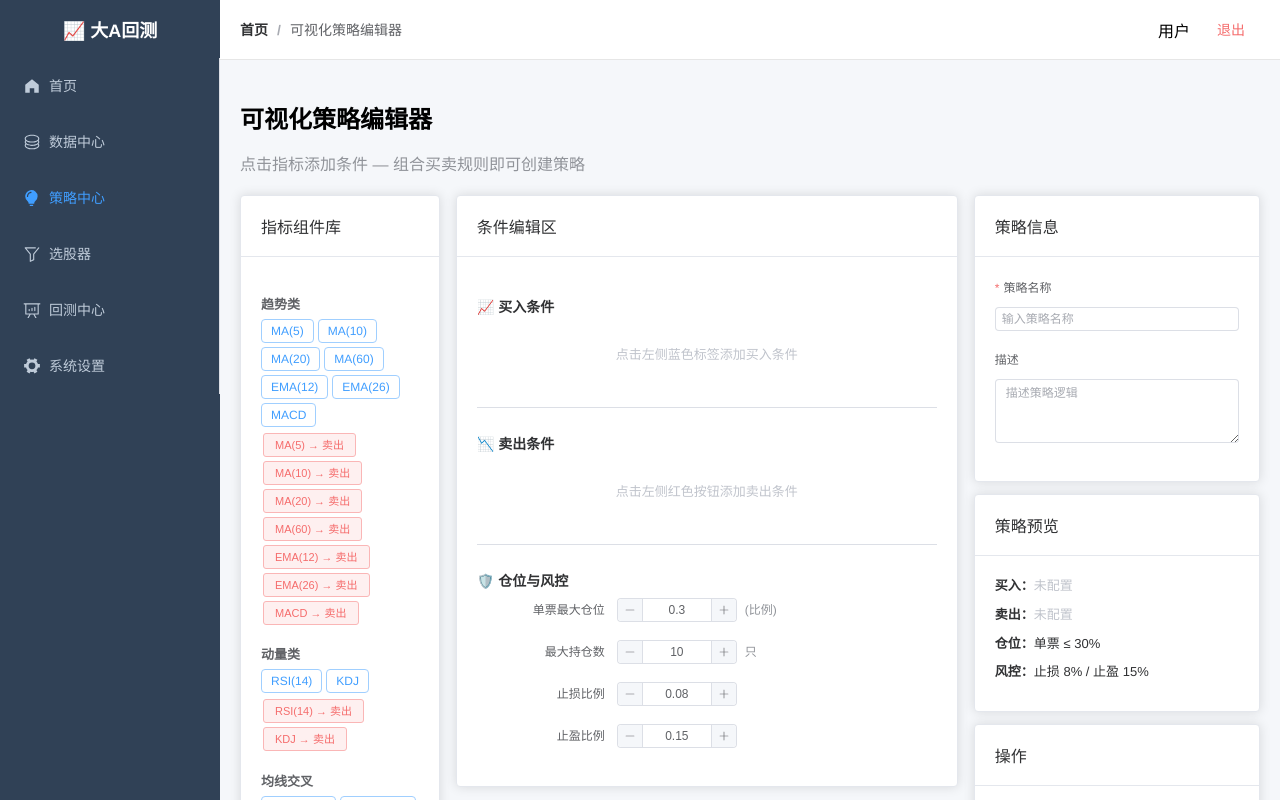
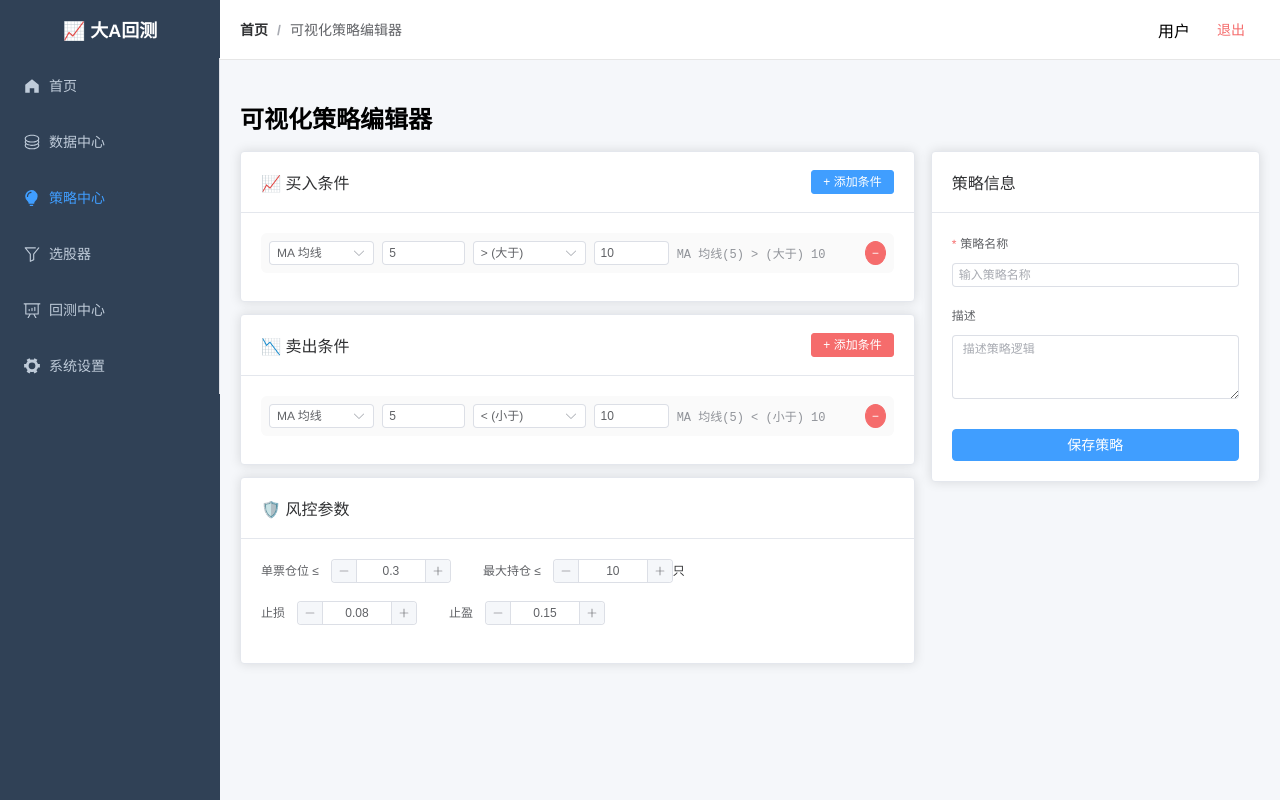
Before and after one commit to 2578D/stock-backtest-system, a Vue app in the folder frontend/: page /stock/strategies/create/visual in a window 1280 px wide. Built offline with nearby package versions, Linux system fonts and the light colour scheme; sample sign-in values are in the browser's storage.

Commit message:
refactor: 可视化策略编辑器 — 条件行编辑器，指标下拉+自定义参数+表达式预览

```diff
--- a/frontend/src/components.d.ts
+++ b/frontend/src/components.d.ts
@@ -19,7 +19,6 @@ declare module 'vue' {
     ElDatePicker: typeof import('element-plus/es')['ElDatePicker']
     ElDescriptions: typeof import('element-plus/es')['ElDescriptions']
     ElDescriptionsItem: typeof import('element-plus/es')['ElDescriptionsItem']
-    ElDivider: typeof import('element-plus/es')['ElDivider']
     ElEmpty: typeof import('element-plus/es')['ElEmpty']
     ElForm: typeof import('element-plus/es')['ElForm']
     ElFormItem: typeof import('element-plus/es')['ElFormItem']
--- a/frontend/src/views/strategy/VisualStrategyEditor.vue
+++ b/frontend/src/views/strategy/VisualStrategyEditor.vue
@@ -9,198 +9,156 @@ const strategyName = ref("");
 const strategyDesc = ref("");
 const saving = ref(false);
 
-// Indicator library
-const indicators = [
-  { category: "趋势类", items: [
-    { name: "MA(5)", key: "ma5", desc: "5日均线" },
-    { name: "MA(10)", key: "ma10", desc: "10日均线" },
-    { name: "MA(20)", key: "ma20", desc: "20日均线" },
-    { name: "MA(60)", key: "ma60", desc: "60日均线" },
-    { name: "EMA(12)", key: "ema12", desc: "12日指数均线" },
-    { name: "EMA(26)", key: "ema26", desc: "26日指数均线" },
-    { name: "MACD", key: "macd", desc: "MACD指标" },
-  ]},
-  { category: "动量类", items: [
-    { name: "RSI(14)", key: "rsi14", desc: "14日RSI" },
-    { name: "KDJ", key: "kdj", desc: "KDJ随机指标" },
-  ]},
-  { category: "均线交叉", items: [
-    { name: "金叉(5/20)", key: "golden_cross_5_20", desc: "MA5上穿MA20" },
-    { name: "死叉(5/20)", key: "death_cross_5_20", desc: "MA5下穿MA20" },
-    { name: "金叉(10/60)", key: "golden_cross_10_60", desc: "MA10上穿MA60" },
-    { name: "死叉(10/60)", key: "death_cross_10_60", desc: "MA10下穿MA60" },
-  ]},
-  { category: "量能类", items: [
-    { name: "放量突破", key: "vol_break", desc: "成交量突破N日均量" },
-    { name: "缩量回调", key: "vol_shrink", desc: "成交量萎缩至N日均量以下" },
-  ]},
+// Available indicators for dropdown
+const indicatorOptions = [
+  { label: "MA 均线", value: "ma" },
+  { label: "EMA 指数均线", value: "ema" },
+  { label: "MACD 快慢线", value: "macd" },
+  { label: "RSI 相对强弱", value: "rsi" },
+  { label: "KDJ 随机指标", value: "kdj" },
+  { label: "BOLL 布林带", value: "boll" },
+  { label: "成交量", value: "volume" },
+  { label: "换手率", value: "turnover" },
+  { label: "涨跌幅", value: "change_pct" },
+  { label: "金叉", value: "cross_up" },
+  { label: "死叉", value: "cross_down" },
 ];
 
-// Buy / Sell conditions
-const buyConditions = ref<{ key: string; name: string }[]>([]);
-const sellConditions = ref<{ key: string; name: string }[]>([]);
+// Operator options
+const operators = [
+  { label: "> (大于)", value: ">" },
+  { label: "< (小于)", value: "<" },
+  { label: ">= (大于等于)", value: ">=" },
+  { label: "<= (小于等于)", value: "<=" },
+  { label: "上穿 (金叉)", value: "cross_above" },
+  { label: "下穿 (死叉)", value: "cross_below" },
+];
 
-function addBuy(item: { key: string; name: string }) {
-  if (!buyConditions.value.find(c => c.key === item.key)) {
-    buyConditions.value.push({ key: item.key, name: item.name });
-  }
-}
-function addSell(item: { key: string; name: string }) {
-  if (!sellConditions.value.find(c => c.key === item.key)) {
-    sellConditions.value.push({ key: item.key, name: item.name });
-  }
-}
-function removeBuy(idx: number) {
-  buyConditions.value.splice(idx, 1);
-}
-function removeSell(idx: number) {
-  sellConditions.value.splice(idx, 1);
+interface Condition {
+  indicator: string;
+  params: string;     // e.g. "5" for MA(5), "12,26" for MACD
+  operator: string;
+  threshold: string;  // e.g. "30" or "ma20" for cross
 }
 
-const riskControl = ref({
-  maxPositionRatio: 0.3,
-  maxHoldings: 10,
-  stopLoss: 0.08,
-  takeProfit: 0.15,
-});
+const buyConditions = ref<Condition[]>([{ indicator: "ma", params: "5", operator: ">", threshold: "10" }]);
+const sellConditions = ref<Condition[]>([{ indicator: "ma", params: "5", operator: "<", threshold: "10" }]);
+
+function addBuy() { buyConditions.value.push({ indicator: "ma", params: "5", operator: ">", threshold: "10" }); }
+function addSell() { sellConditions.value.push({ indicator: "ma", params: "5", operator: "<", threshold: "10" }); }
+function removeBuy(i: number) { buyConditions.value.splice(i, 1); }
+function removeSell(i: number) { sellConditions.value.splice(i, 1); }
+
+function indicatorLabel(c: Condition): string {
+  const ind = indicatorOptions.find(o => o.value === c.indicator);
+  const name = ind?.label || c.indicator;
+  if (c.params) return `${name}(${c.params})`;
+  return name;
+}
+function conditionExpr(c: Condition): string {
+  const op = operators.find(o => o.value === c.operator);
+  return `${indicatorLabel(c)} ${op?.label || c.operator} ${c.threshold}`;
+}
+
+const riskControl = ref({ maxPositionRatio: 0.3, maxHoldings: 10, stopLoss: 0.08, takeProfit: 0.15 });
 
 async function save() {
-  if (!strategyName.value.trim()) {
-    ElMessage.warning("请输入策略名称");
-    return;
-  }
+  if (!strategyName.value.trim()) { ElMessage.warning("请输入策略名称"); return; }
   saving.value = true;
   try {
-    const rules = {
-      buy: buyConditions.value.map(c => c.key),
-      sell: sellConditions.value.map(c => c.key),
-    };
     await strategyApi.create({
       name: strategyName.value.trim(),
       description: strategyDesc.value.trim(),
       type: "visual",
-      rules_json: rules,
-      risk_control: riskControl.value,
+      rules_json: {
+        buy: buyConditions.value,
+        sell: sellConditions.value,
+        risk: riskControl.value,
+      },
     });
     ElMessage.success("策略已保存");
     router.push("/strategies");
   } catch (e: any) {
     ElMessage.error(e?.response?.data?.detail || "保存失败");
-  } finally {
-    saving.value = false;
-  }
+  } finally { saving.value = false; }
 }
 </script>
 
 <template>
-  <div class="visual-editor">
+  <div class="editor">
     <h2>可视化策略编辑器</h2>
-    <p class="subtitle">点击指标添加条件 — 组合买卖规则即可创建策略</p>
 
     <el-row :gutter="16">
-      <!-- Indicator Library -->
-      <el-col :span="5">
-        <el-card header="指标组件库">
-          <div v-for="group in indicators" :key="group.category" class="indicator-group">
-            <h4>{{ group.category }}</h4>
-            <div class="tag-row">
-              <el-tag
-                v-for="item in group.items"
-                :key="item.key"
-                class="indicator-tag"
-                effect="plain"
-                @click="addBuy(item)"
-              >
-                {{ item.name }}
-              </el-tag>
+      <!-- Conditions -->
+      <el-col :span="16">
+        <!-- Buy -->
+        <el-card>
+          <template #header>
+            <div class="card-hd">
+              <span>📈 买入条件</span>
+              <el-button size="small" type="primary" @click="addBuy">+ 添加条件</el-button>
             </div>
-            <div style="margin-top: 4px">
-              <el-button
-                v-for="item in group.items"
-                :key="'sell-' + item.key"
-                size="small"
-                type="danger"
-                plain
-                style="margin: 2px; font-size: 11px"
-                @click="addSell(item)"
-              >
-                {{ item.name }} → 卖出
-              </el-button>
+          </template>
+          <div v-if="buyConditions.length === 0" class="empty">暂无买入条件，点击上方按钮添加</div>
+          <div v-for="(c, i) in buyConditions" :key="'b'+i" class="cond-row">
+            <el-select v-model="c.indicator" size="small" style="width: 140px">
+              <el-option v-for="o in indicatorOptions" :key="o.value" :label="o.label" :value="o.value" />
+            </el-select>
+            <el-input v-model="c.params" size="small" placeholder="参数 (如 5,10)" style="width: 110px" />
+            <el-select v-model="c.operator" size="small" style="width: 150px">
+              <el-option v-for="o in operators" :key="o.value" :label="o.label" :value="o.value" />
+            </el-select>
+            <el-input v-model="c.threshold" size="small" placeholder="阈值" style="width: 100px" />
+            <span class="expr-preview">{{ conditionExpr(c) }}</span>
+            <el-button size="small" type="danger" circle @click="removeBuy(i)">−</el-button>
+          </div>
+        </el-card>
+
+        <!-- Sell -->
+        <el-card style="margin-top: 12px">
+          <template #header>
+            <div class="card-hd">
+              <span>📉 卖出条件</span>
+              <el-button size="small" type="danger" @click="addSell">+ 添加条件</el-button>
             </div>
+          </template>
+          <div v-if="sellConditions.length === 0" class="empty">暂无卖出条件，点击上方按钮添加</div>
+          <div v-for="(c, i) in sellConditions" :key="'s'+i" class="cond-row">
+            <el-select v-model="c.indicator" size="small" style="width: 140px">
+              <el-option v-for="o in indicatorOptions" :key="o.value" :label="o.label" :value="o.value" />
+            </el-select>
+            <el-input v-model="c.params" size="small" placeholder="参数 (如 5,10)" style="width: 110px" />
+            <el-select v-model="c.operator" size="small" style="width: 150px">
+              <el-option v-for="o in operators" :key="o.value" :label="o.label" :value="o.value" />
+            </el-select>
+            <el-input v-model="c.threshold" size="small" placeholder="阈值" style="width: 100px" />
+            <span class="expr-preview">{{ conditionExpr(c) }}</span>
+            <el-button size="small" type="danger" circle @click="removeSell(i)">−</el-button>
           </div>
+        </el-card>
+
+        <!-- Risk -->
+        <el-card style="margin-top: 12px">
+          <template #header><span>🛡️ 风控参数</span></template>
+          <el-form :inline="true" size="small">
+            <el-form-item label="单票仓位 ≤">
+              <el-input-number v-model="riskControl.maxPositionRatio" :min="0.01" :max="1" :step="0.05" />
+            </el-form-item>
+            <el-form-item label="最大持仓 ≤">
+              <el-input-number v-model="riskControl.maxHoldings" :min="1" :max="100" /> 只
+            </el-form-item>
+            <el-form-item label="止损">
+              <el-input-number v-model="riskControl.stopLoss" :min="0.01" :max="0.5" :step="0.01" />
+            </el-form-item>
+            <el-form-item label="止盈">
+              <el-input-number v-model="riskControl.takeProfit" :min="0.01" :max="1" :step="0.01" />
+            </el-form-item>
+          </el-form>
         </el-card>
       </el-col>
 
-      <!-- Rule Editor -->
-      <el-col :span="12">
-        <el-card header="条件编辑区">
-          <!-- Buy -->
-          <div class="rule-section">
-            <h4>📈 买入条件</h4>
-            <div v-if="buyConditions.length === 0" class="empty-hint">
-              点击左侧蓝色标签添加买入条件
-            </div>
-            <el-tag
-              v-for="(c, idx) in buyConditions"
-              :key="c.key"
-              closable
-              type="success"
-              size="large"
-              style="margin: 4px"
-              @close="removeBuy(idx)"
-            >
-              {{ c.name }}
-            </el-tag>
-          </div>
-
-          <el-divider />
-
-          <!-- Sell -->
-          <div class="rule-section">
-            <h4>📉 卖出条件</h4>
-            <div v-if="sellConditions.length === 0" class="empty-hint">
-              点击左侧红色按钮添加卖出条件
-            </div>
-            <el-tag
-              v-for="(c, idx) in sellConditions"
-              :key="c.key"
-              closable
-              type="danger"
-              size="large"
-              style="margin: 4px"
-              @close="removeSell(idx)"
-            >
-              {{ c.name }}
-            </el-tag>
-          </div>
-
-          <el-divider />
-
-          <!-- Risk -->
-          <div class="rule-section">
-            <h4>🛡️ 仓位与风控</h4>
-            <el-form label-width="140px" size="small">
-              <el-form-item label="单票最大仓位">
-                <el-input-number v-model="riskControl.maxPositionRatio" :min="0.01" :max="1" :step="0.05" />
-                <span class="unit">(比例)</span>
-              </el-form-item>
-              <el-form-item label="最大持仓数">
-                <el-input-number v-model="riskControl.maxHoldings" :min="1" :max="100" />
-                <span class="unit">只</span>
-              </el-form-item>
-              <el-form-item label="止损比例">
-                <el-input-number v-model="riskControl.stopLoss" :min="0.01" :max="0.5" :step="0.01" />
-              </el-form-item>
-              <el-form-item label="止盈比例">
-                <el-input-number v-model="riskControl.takeProfit" :min="0.01" :max="1" :step="0.01" />
-              </el-form-item>
-            </el-form>
-          </div>
-        </el-card>
-      </el-col>
-
-      <!-- Preview -->
-      <el-col :span="7">
+      <!-- Sidebar -->
+      <el-col :span="8">
         <el-card header="策略信息">
           <el-form label-position="top" size="small">
             <el-form-item label="策略名称" required>
@@ -210,31 +168,7 @@ async function save() {
               <el-input v-model="strategyDesc" type="textarea" :rows="3" placeholder="描述策略逻辑" />
             </el-form-item>
           </el-form>
-        </el-card>
-
-        <el-card header="策略预览" style="margin-top: 12px">
-          <div class="preview-item">
-            <strong>买入：</strong>
-            <span v-if="buyConditions.length === 0" class="muted">未配置</span>
-            <span v-else>{{ buyConditions.map(c => c.name).join(' + ') }}</span>
-          </div>
-          <div class="preview-item">
-            <strong>卖出：</strong>
-            <span v-if="sellConditions.length === 0" class="muted">未配置</span>
-            <span v-else>{{ sellConditions.map(c => c.name).join(' + ') }}</span>
-          </div>
-          <div class="preview-item">
-            <strong>仓位：</strong>单票 ≤ {{ (riskControl.maxPositionRatio * 100).toFixed(0) }}%
-          </div>
-          <div class="preview-item">
-            <strong>风控：</strong>止损 {{ (riskControl.stopLoss * 100).toFixed(0) }}% / 止盈 {{ (riskControl.takeProfit * 100).toFixed(0) }}%
-          </div>
-        </el-card>
-
-        <el-card header="操作" style="margin-top: 12px">
-          <el-button type="primary" style="width: 100%; margin-bottom: 8px" @click="save" :loading="saving">
-            保存策略
-          </el-button>
+          <el-button type="primary" style="width: 100%; margin-top: 12px" @click="save" :loading="saving">保存策略</el-button>
         </el-card>
       </el-col>
     </el-row>
@@ -242,17 +176,9 @@ async function save() {
 </template>
 
 <style scoped>
-.visual-editor h2 { margin-bottom: 4px; }
-.subtitle { color: #909399; margin-bottom: 20px; }
-.indicator-group { margin-bottom: 14px; }
-.indicator-group h4 { font-size: 13px; color: #606266; margin-bottom: 6px; }
-.tag-row { display: flex; flex-wrap: wrap; gap: 4px; }
-.indicator-tag { cursor: pointer; user-select: none; }
-.indicator-tag:hover { opacity: 0.8; }
-.rule-section { min-height: 60px; }
-.rule-section h4 { font-size: 14px; margin-bottom: 8px; }
-.empty-hint { color: #c0c4cc; font-size: 13px; text-align: center; padding: 20px; }
-.unit { margin-left: 8px; font-size: 12px; color: #909399; }
-.preview-item { margin-bottom: 8px; font-size: 13px; line-height: 1.6; }
-.muted { color: #c0c4cc; }
+.editor h2 { margin-bottom: 16px; }
+.card-hd { display: flex; justify-content: space-between; align-items: center; }
+.cond-row { display: flex; align-items: center; gap: 8px; margin-bottom: 8px; padding: 8px; background: #fafafa; border-radius: 6px; }
+.expr-preview { font-size: 12px; color: #909399; font-family: monospace; min-width: 180px; }
+.empty { color: #c0c4cc; text-align: center; padding: 20px; }
 </style>
```
